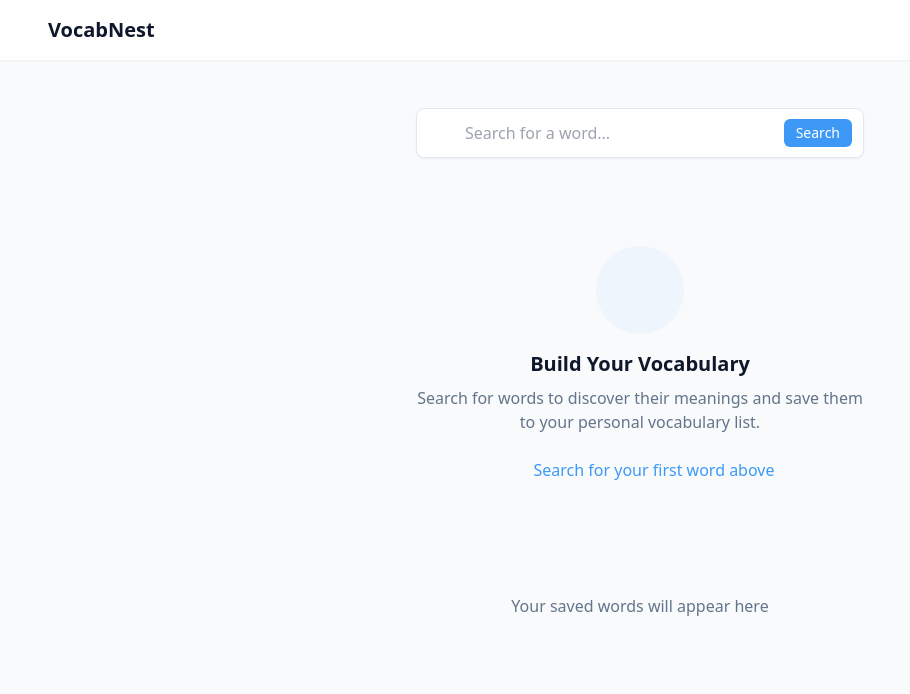
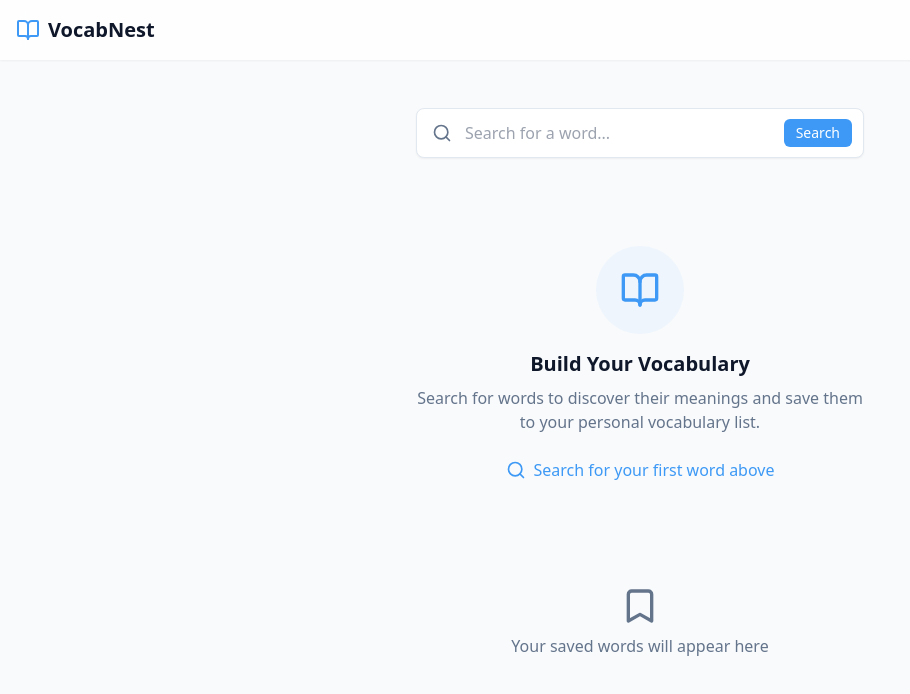
Before and after one commit to krishang77/vocabnect, a React (Vite) app: page / in a window 1280 px wide. Shown: the top 694 px of the page, without its empty margins (0-910 px from the left). Built offline with nearby package versions, Linux system fonts and the light colour scheme.

Commit message:
Fix: Import lucide icons
Fix import of lucide icons to resolve runtime error.

```diff
--- a/src/components/EmptyState.jsx
+++ b/src/components/EmptyState.jsx
@@ -1,19 +1,19 @@
 
 import React from 'react';
-import { book, search } from 'lucide-react';
+import { BookOpen, Search } from 'lucide-react';
 
 const EmptyState = () => {
   return (
     <div className="text-center py-16 px-4">
       <div className="bg-primary/5 inline-flex items-center justify-center p-6 rounded-full mb-4">
-        <book className="h-10 w-10 text-primary" />
+        <BookOpen className="h-10 w-10 text-primary" />
       </div>
       <h2 className="text-xl font-semibold text-foreground mb-2">Build Your Vocabulary</h2>
       <p className="text-muted-foreground max-w-md mx-auto">
         Search for words to discover their meanings and save them to your personal vocabulary list.
       </p>
       <div className="mt-6 flex items-center justify-center">
-        <search className="h-5 w-5 mr-2 text-primary" />
+        <Search className="h-5 w-5 mr-2 text-primary" />
         <span className="text-primary">Search for your first word above</span>
       </div>
     </div>
--- a/src/components/Header.jsx
+++ b/src/components/Header.jsx
@@ -1,13 +1,13 @@
 
 import React from 'react';
-import { book } from 'lucide-react';
+import { BookOpen } from 'lucide-react';
 
 const Header = () => {
   return (
     <header className="sticky top-0 z-10 bg-white/80 backdrop-blur-md shadow-sm">
       <div className="container mx-auto py-4 px-4 flex items-center justify-between">
         <div className="flex items-center gap-2">
-          <book className="h-6 w-6 text-primary" />
+          <BookOpen className="h-6 w-6 text-primary" />
           <h1 className="text-xl font-semibold text-foreground">VocabNest</h1>
         </div>
       </div>
--- a/src/components/SavedWordsList.jsx
+++ b/src/components/SavedWordsList.jsx
@@ -1,12 +1,12 @@
 
 import React from 'react';
-import { bookmark, trash } from 'lucide-react';
+import { Bookmark, Trash } from 'lucide-react';
 
 const SavedWordsList = ({ savedWords, onRemove }) => {
   if (savedWords.length === 0) {
     return (
       <div className="text-center py-10">
-        <bookmark className="h-10 w-10 mx-auto text-muted-foreground" />
+        <Bookmark className="h-10 w-10 mx-auto text-muted-foreground" />
         <p className="text-muted-foreground mt-2">Your saved words will appear here</p>
       </div>
     );
@@ -15,7 +15,7 @@ const SavedWordsList = ({ savedWords, onRemove }) => {
   return (
     <div className="mt-6">
       <h2 className="text-xl font-semibold mb-4 flex items-center">
-        <bookmark className="h-5 w-5 mr-2 text-primary" />
+        <Bookmark className="h-5 w-5 mr-2 text-primary" />
         Saved Words ({savedWords.length})
       </h2>
       <div className="space-y-3">
@@ -38,7 +38,7 @@ const SavedWordsList = ({ savedWords, onRemove }) => {
               onClick={() => onRemove(word.word)}
               className="text-muted-foreground hover:text-destructive transition-colors"
             >
-              <trash className="h-4 w-4" />
+              <Trash className="h-4 w-4" />
             </button>
           </div>
         ))}
--- a/src/components/SearchBar.jsx
+++ b/src/components/SearchBar.jsx
@@ -1,6 +1,6 @@
 
 import React, { useState } from 'react';
-import { search } from 'lucide-react';
+import { Search } from 'lucide-react';
 
 const SearchBar = ({ onSearch }) => {
   const [searchTerm, setSearchTerm] = useState('');
@@ -22,7 +22,7 @@ const SearchBar = ({ onSearch }) => {
           placeholder="Search for a word..."
           className="w-full py-3 px-4 pl-12 rounded-lg border border-border bg-white focus:outline-none focus:ring-2 focus:ring-primary/50 shadow-sm"
         />
-        <search className="absolute left-4 text-muted-foreground h-5 w-5" />
+        <Search className="absolute left-4 text-muted-foreground h-5 w-5" />
         <button
           type="submit"
           className="absolute right-3 bg-primary text-white px-3 py-1 rounded-md text-sm hover:bg-primary/90 transition-colors"
--- a/src/components/WordCard.jsx
+++ b/src/components/WordCard.jsx
@@ -1,6 +1,6 @@
 
 import React from 'react';
-import { bookmark, plus, trash } from 'lucide-react';
+import { Bookmark, Plus, Trash } from 'lucide-react';
 
 const WordCard = ({ word, definition, partOfSpeech, example, isSaved, onSave, onRemove }) => {
   return (
@@ -15,7 +15,7 @@ const WordCard = ({ word, definition, partOfSpeech, example, isSaved, onSave, on
             onClick={() => onRemove(word)}
             className="flex items-center text-destructive hover:text-destructive/80 transition-colors"
           >
-            <trash className="h-5 w-5 mr-1" />
+            <Trash className="h-5 w-5 mr-1" />
             <span className="text-sm">Remove</span>
           </button>
         ) : (
@@ -23,7 +23,7 @@ const WordCard = ({ word, definition, partOfSpeech, example, isSaved, onSave, on
             onClick={() => onSave({ word, definition, partOfSpeech, example })}
             className="flex items-center text-primary hover:text-primary/80 transition-colors"
           >
-            <plus className="h-5 w-5 mr-1" />
+            <Plus className="h-5 w-5 mr-1" />
             <span className="text-sm">Save</span>
           </button>
         )}
```
